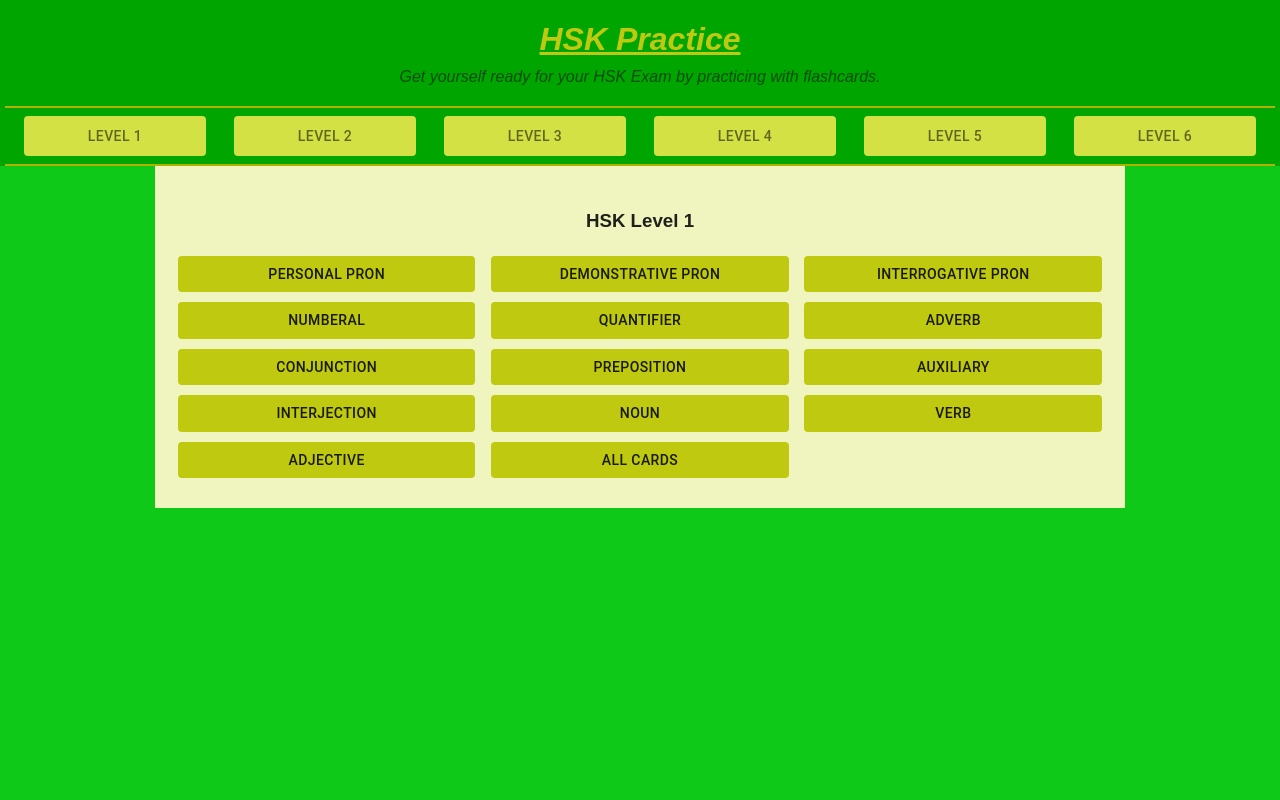
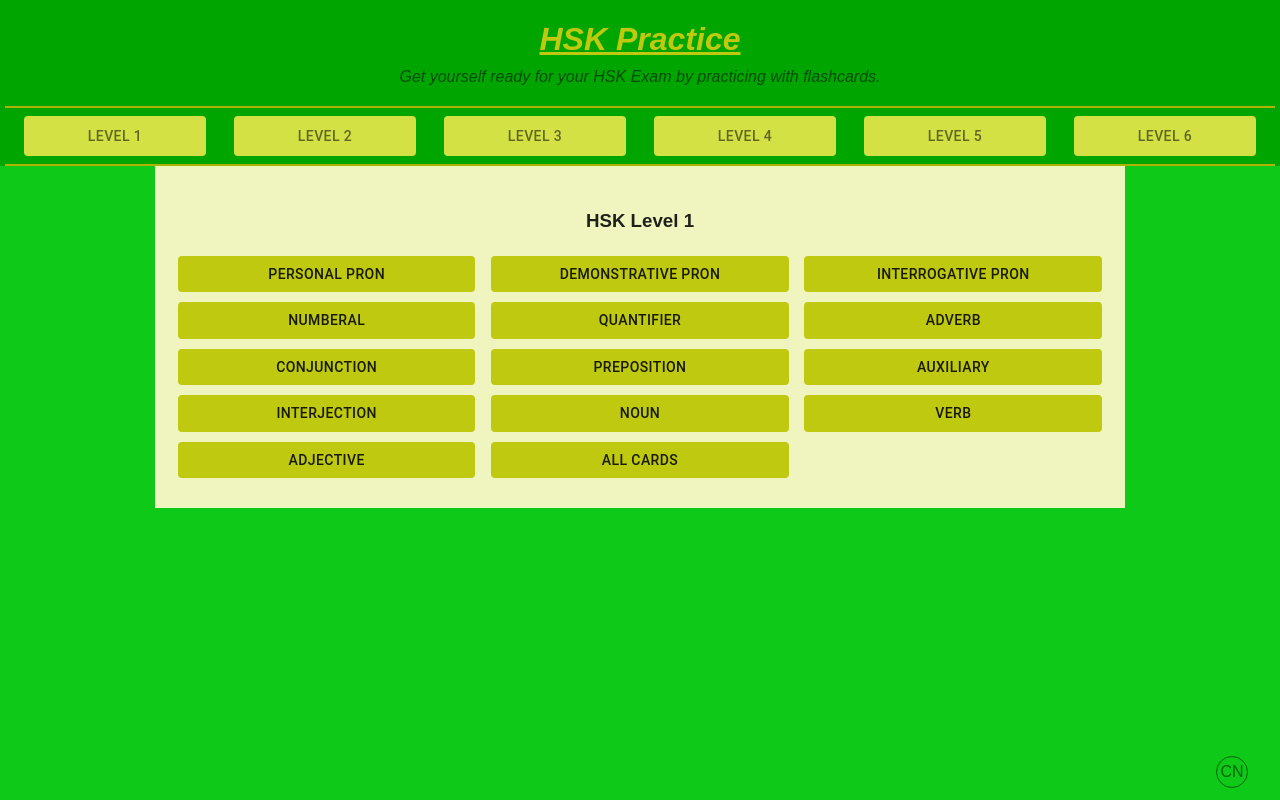
Before and after one commit to davidfitz314/HSK-Learn, a React (Create React App) app: page / in a window 1280 px wide. Built offline with nearby package versions, Linux system fonts and the light colour scheme.

Commit message:
added language switch button to main page

```diff
--- a/src/components/BodyWrapper.tsx
+++ b/src/components/BodyWrapper.tsx
@@ -4,6 +4,7 @@ import Grid from '@material-ui/core/Grid';
 import Button from '@material-ui/core/Button';
 import { CardDisplay } from './CardDisplay';
 import { languageGroups, cardGroups } from './Utils/Types';
+import IconButton from '@material-ui/core/IconButton';
 
 const useStyles = makeStyles((theme: Theme) => createStyles({
     button: {
@@ -62,6 +63,9 @@ export const BodyWrapper = ({ level, allCardWords, currentLevel, children}: body
             </Grid>
             <CardDisplay cardObj={category} open={open} handleClose={closeCategoryDialog} selected={selected} setSelected={setSelected} page={page} setPage={setPage} english={english} setEnglish={setEnglish} />
             {children}
+            <IconButton  color="inherit" onClick={()=>setEnglish(!english)} style={{ height: '32px', width: '32px', position: 'fixed', bottom: '12px', right: '32px', border: ' 1.5px solid #006400' }} aria-label="forward">
+                <p style={{ fontSize: 'medium', color: '#006400' }}>{english ? 'EN' : 'CN'}</p>
+            </IconButton>
         </div>
     )
 }
```
